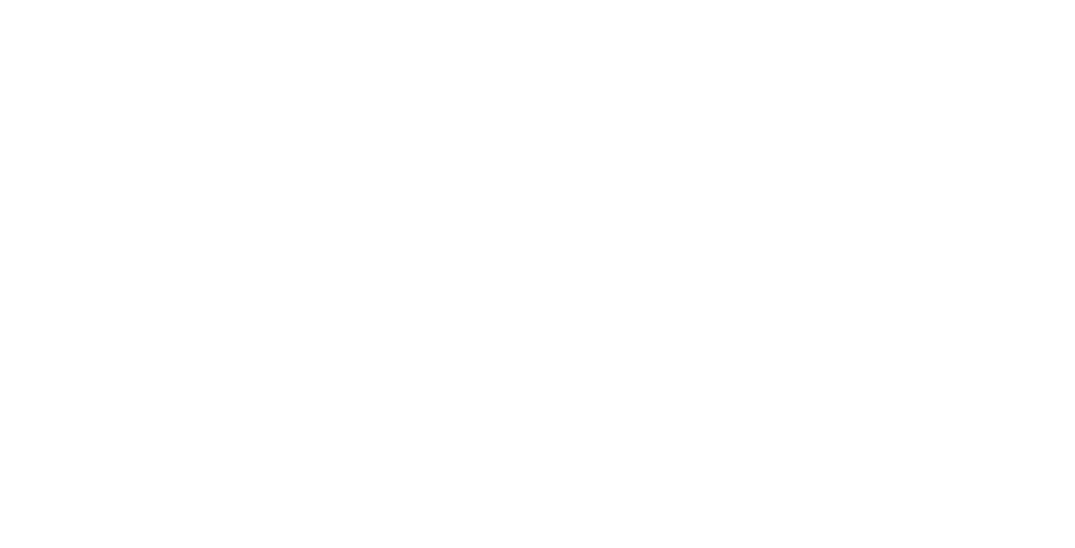
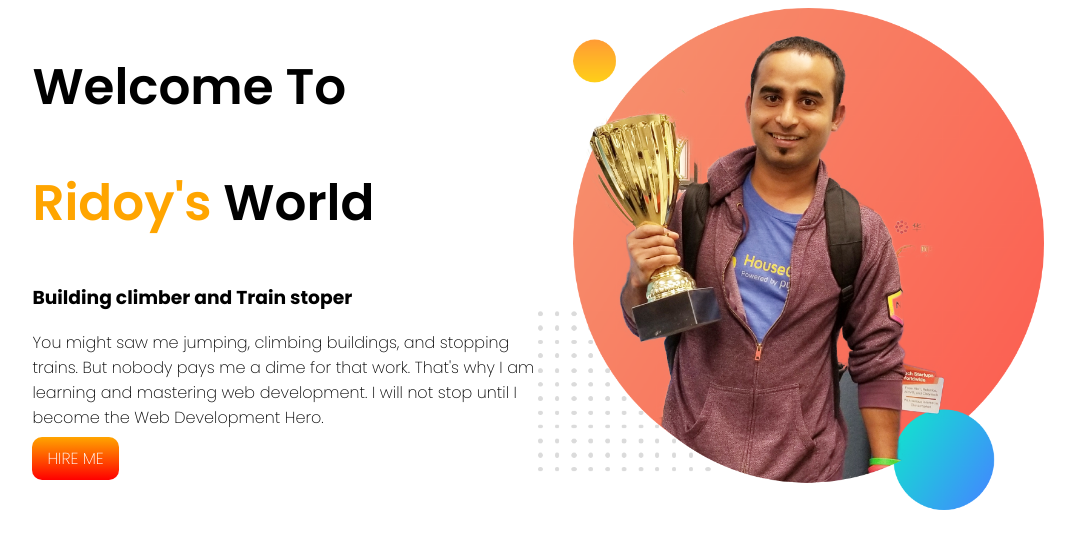
Before and after one commit to robiul-islam-ridoy/personal-portfolio, a plain HTML site: page index.html in a window 1280 px wide. Shown: the whole page, without its empty margins (102-1177 px from the left). Drawn offline with Linux system fonts and the light colour scheme.

Commit message:
banner area added

```diff
--- a/index.html
+++ b/index.html
@@ -4,9 +4,29 @@
     <meta charset="UTF-8">
     <meta http-equiv="X-UA-Compatible" content="IE=edge">
     <meta name="viewport" content="width=device-width, initial-scale=1.0">
+    <link rel="preconnect" href="https://fonts.googleapis.com">
+<link rel="preconnect" href="https://fonts.gstatic.com" crossorigin>
+<link href="https://fonts.googleapis.com/css2?family=Poppins:ital,wght@0,100;0,200;0,600;0,700;0,800;1,100;1,500;1,600;1,700;1,800&display=swap" rel="stylesheet">
+    <link rel="stylesheet" href="style.css">
     <title>Personal Protfolio</title>
 </head>
 <body>
+    <section id="banner-area">
+        <div class="container flex-item">
+            <div class="half-width">
+                <h1>Welcome To</h1>
+                <h1><span>Ridoy's</span> World</h1>
+                <h3>Building climber and Train stoper</h3>
+                <p>
+                    You might saw me jumping, climbing buildings, and stopping trains. But nobody pays me a dime for that work. That's why I am learning and mastering web development. I will not stop until I become the Web Development Hero.
+                </p>
+                <a target="_blank" class="btn" href="#">HIRE ME</a>
+            </div>
+            <div class="half-width">
+                <img src="images/jhankar.png" alt="ridoy">
+            </div>
+        </div>
 
+    </section>
 </body>
 </html>
--- a/style.css
+++ b/style.css
@@ -0,0 +1,32 @@
+body{
+    font-family: 'Poppins', sans-serif;
+}
+.container{
+    width: 80%;
+    margin: auto;
+}
+.flex-item{
+    display: flex;
+}
+.btn{
+    text-decoration: none;
+    color: #fff;
+    background-image: linear-gradient(orange, red);
+    padding: 10px 15px;
+    border-radius: 10px;
+    margin-top: 20px;
+}
+.half-width{
+    width: 50%;
+}
+.half-width img{
+    width: 100%;
+    text-align: right;
+}
+#banner-area h1{
+    font-size: 50px;
+    font-weight: 600;
+}
+#banner-area h1 span{
+    color: orange;
+}
```
Also changed, not shown: images/dream-bg.png (added), images/exp-bg.png (added), images/jhankar.png (added), images/jhankar2.png (added), images/my-bg.png (added), images/my-bg2.png (added), images/top-banner.png (added), 7 other files.
